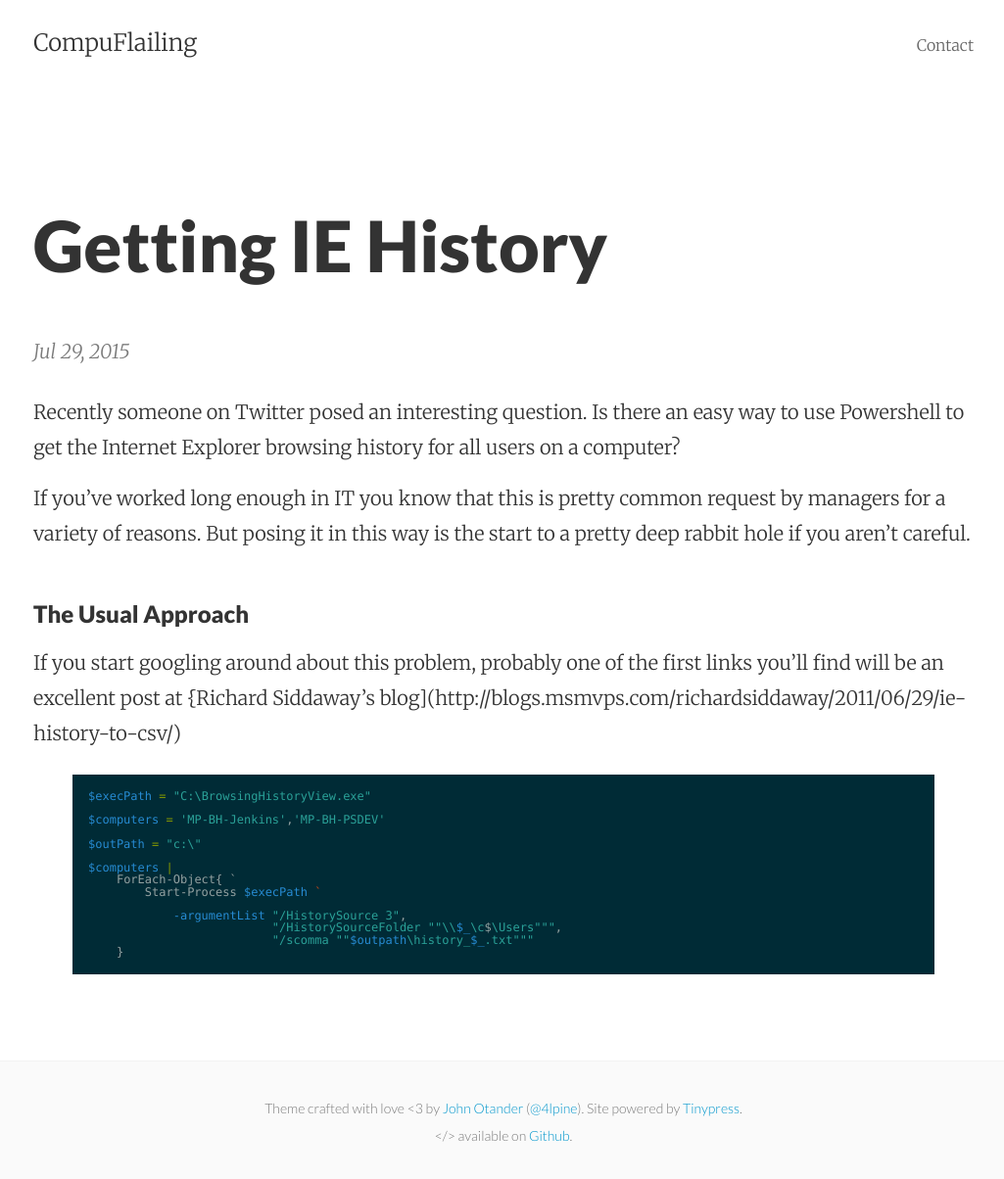
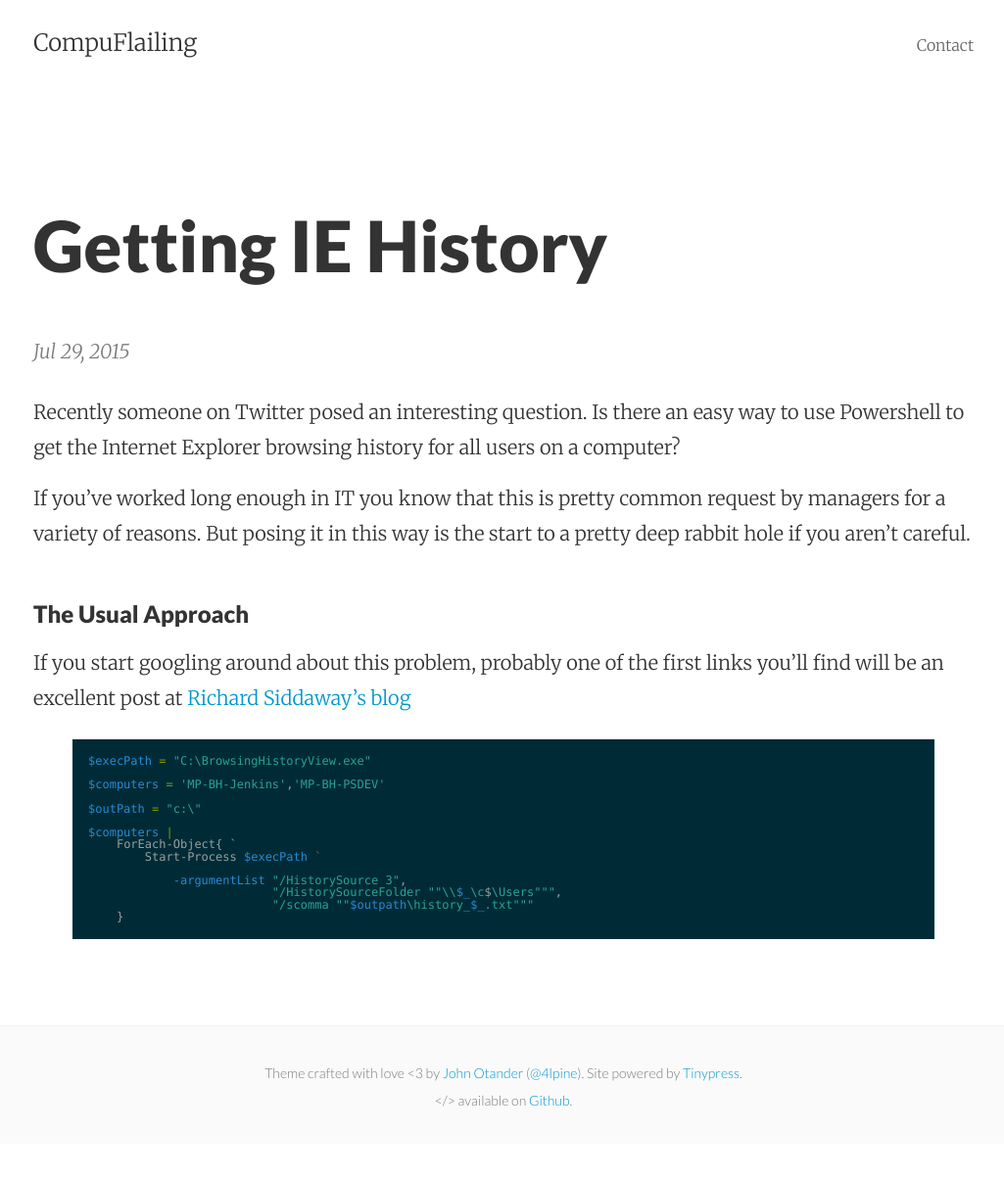
Before and after one commit to RandomNoun7/RandomNoun7.github.io, a Jekyll site: the page built from _posts/2015-07-29-getting-ie-history.markdown, in a window 1280 px wide. Shown: the whole page at 98% size, without its empty margins (126-1151 px from the left). Built offline with Jekyll 4.4.1, drawn with Linux system fonts in a browser that asks for light colours; after the commit the page ends 1168 px from its top, so only the background shows below that.

Commit message:
Post update: Getting IE History

```diff
--- a/_posts/2015-07-29-getting-ie-history.markdown
+++ b/_posts/2015-07-29-getting-ie-history.markdown
@@ -8,7 +8,7 @@ Recently someone on Twitter posed an interesting question. Is there an easy way
 If you've worked long enough in IT you know that this is pretty common request by managers for a variety of reasons. But posing it in this way is the start to a pretty deep rabbit hole if you aren't careful.
 
 ### The Usual Approach
-If you start googling around about this problem, probably one of the first links you'll find will be an excellent post at {Richard Siddaway's blog](http://blogs.msmvps.com/richardsiddaway/2011/06/29/ie-history-to-csv/)
+If you start googling around about this problem, probably one of the first links you'll find will be an excellent post at [Richard Siddaway's blog](http://blogs.msmvps.com/richardsiddaway/2011/06/29/ie-history-to-csv/)
 
 {%highlight powershell%}
 $execPath = "C:\BrowsingHistoryView.exe"
```
